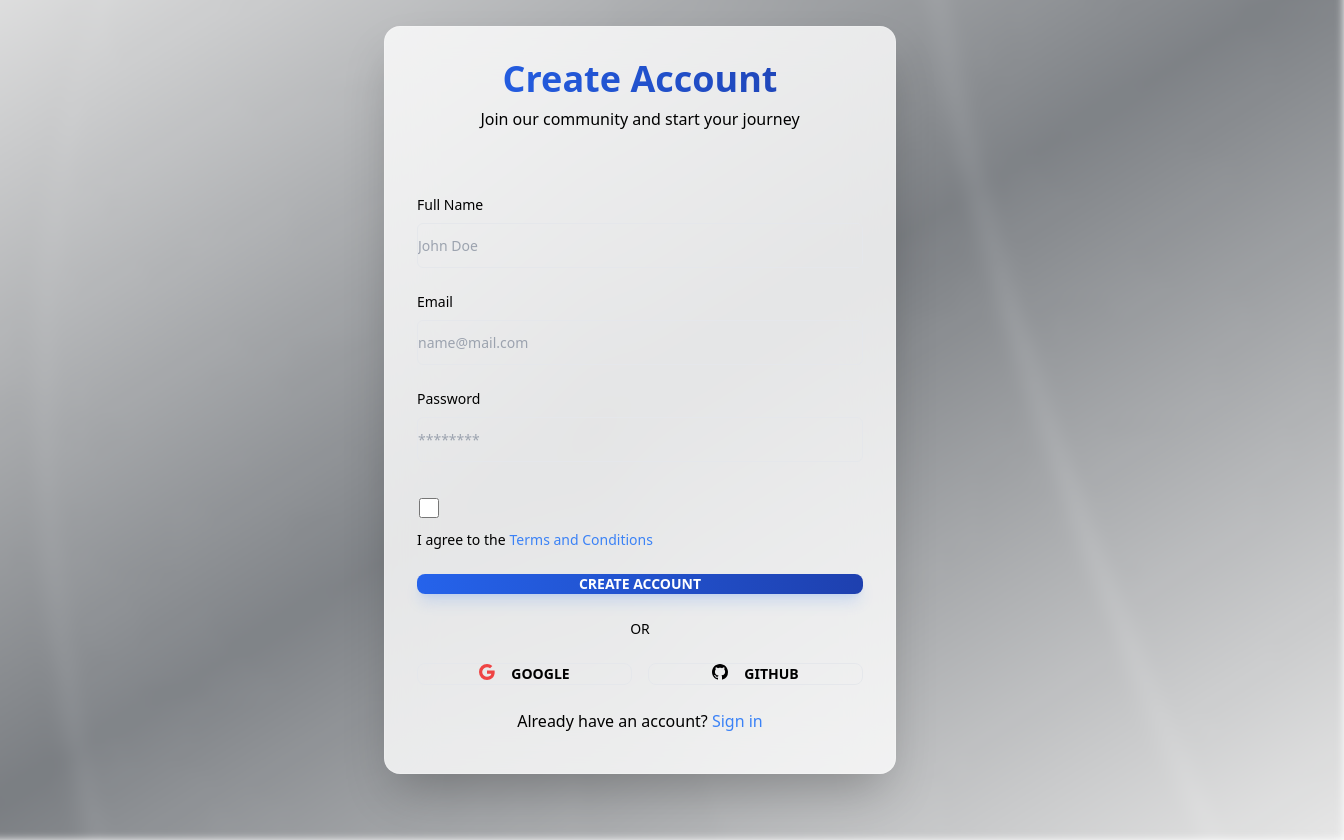
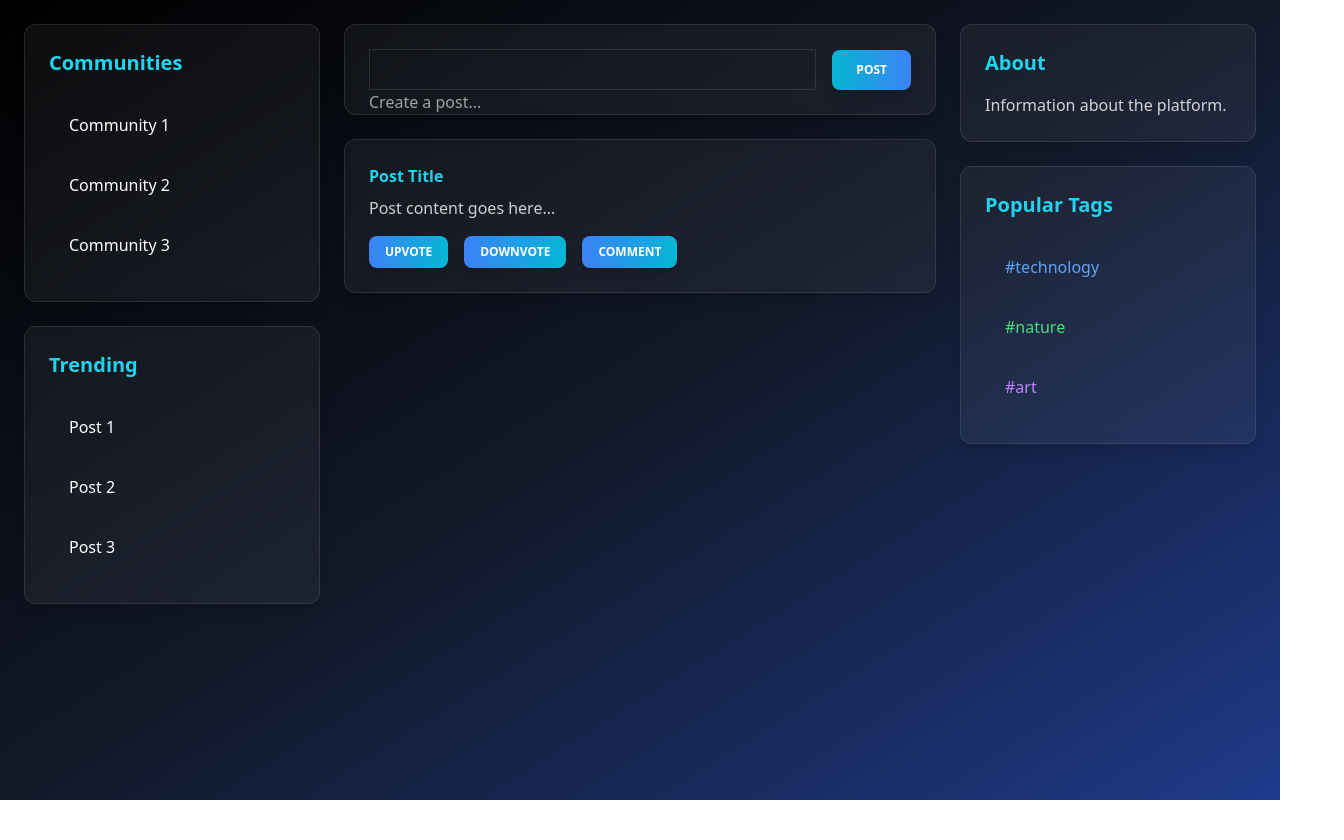
Before and after one commit to ArturUvarov/Atsiliepimu-projektas-, a React (Vite) app in the folder react-with-ts/: page /feed in a window 1280 px wide. Before the commit this address led to /auth/sign-up. Shown: the whole page, 1344 px wide, since content can reach past the window. After the commit the page ends 800 px from the top, so only its background shows below. Built offline with nearby package versions, Linux system fonts and the light colour scheme.

Commit message:
Added home page

```diff
--- a/react-with-ts/src/App.jsx
+++ b/react-with-ts/src/App.jsx
@@ -1,12 +1,14 @@
 import { Routes, Route, Navigate } from "react-router-dom";
 import { Dashboard, Auth } from "@/layouts";
+import { FeedMain } from "@/pages/feed";
 
 function App() {
   return (
     <Routes>
       <Route path="/dashboard/*" element={<Dashboard />} />
       <Route path="/auth/*" element={<Auth />} />
-      <Route path="*" element={<Navigate to="/auth/sign-up" replace />} />
+      <Route path="/feed" element={<FeedMain />} />
+      <Route path="*" element={<Navigate to="/feed" replace />} />
     </Routes>
   );
 }
--- a/react-with-ts/src/pages/feed/FeedMain.jsx
+++ b/react-with-ts/src/pages/feed/FeedMain.jsx
@@ -0,0 +1,140 @@
+import React from 'react';
+import {
+    Card,
+    CardBody,
+    Typography,
+    Input,
+    Button,
+    List,
+    ListItem,
+} from "@material-tailwind/react";
+
+const FeedMain = () => {
+    return (
+        <div className="flex flex-col lg:flex-row gap-6 p-6 bg-gradient-to-br from-black via-gray-900 to-blue-900 min-h-screen animate-gradient-x">
+            {/* Sidebar */}
+            <aside className="w-full lg:w-1/4 space-y-6 animate-fade-in">
+                <Card className="transform transition-all duration-300 hover:scale-102 bg-white/5 backdrop-blur-sm border border-white/10 hover:border-cyan-500/30 shadow-lg hover:shadow-cyan-500/20">
+                    <CardBody>
+                        <Typography variant="h5" className="mb-4 text-cyan-400 font-bold">
+                            Communities
+                        </Typography>
+                        <List className="space-y-2">
+                            <ListItem className="text-white hover:text-cyan-400 transition-all duration-300 hover:translate-x-2">
+                                Community 1
+                            </ListItem>
+                            <ListItem className="text-white hover:text-cyan-400 transition-all duration-300 hover:translate-x-2">
+                                Community 2
+                            </ListItem>
+                            <ListItem className="text-white hover:text-cyan-400 transition-all duration-300 hover:translate-x-2">
+                                Community 3
+                            </ListItem>
+                        </List>
+                    </CardBody>
+                </Card>
+
+                <Card className="transform transition-all duration-300 hover:scale-102 bg-white/5 backdrop-blur-sm border border-white/10 hover:border-cyan-500/30 shadow-lg hover:shadow-cyan-500/20">
+                    <CardBody>
+                        <Typography variant="h5" className="mb-4 text-cyan-400 font-bold">
+                            Trending
+                        </Typography>
+                        <List className="space-y-2">
+                            <ListItem className="text-white hover:text-cyan-400 transition-all duration-300 hover:translate-x-2">
+                                Post 1
+                            </ListItem>
+                            <ListItem className="text-white hover:text-cyan-400 transition-all duration-300 hover:translate-x-2">
+                                Post 2
+                            </ListItem>
+                            <ListItem className="text-white hover:text-cyan-400 transition-all duration-300 hover:translate-x-2">
+                                Post 3
+                            </ListItem>
+                        </List>
+                    </CardBody>
+                </Card>
+            </aside>
+
+            {/* Main Feed */}
+            <main className="w-full lg:w-2/4 space-y-6 animate-fade-in delay-150">
+                <Card className="transform transition-all duration-300 hover:scale-102 bg-white/5 backdrop-blur-sm border border-white/10 hover:border-cyan-500/30 shadow-lg hover:shadow-cyan-500/20">
+                    <CardBody>
+                        <div className="flex items-center gap-4">
+                            <Input
+                                type="text"
+                                label="Create a post..."
+                                className="!border-white/10 text-white focus:!border-cyan-500"
+                                labelProps={{
+                                    className: "text-white/60"
+                                }}
+                            />
+                            <Button
+                                className="bg-gradient-to-r from-cyan-500 to-blue-500 hover:from-cyan-600 hover:to-blue-600 text-white transform transition-all duration-300 hover:scale-105 shadow-lg hover:shadow-cyan-500/40"
+                            >
+                                Post
+                            </Button>
+                        </div>
+                    </CardBody>
+                </Card>
+
+                <Card className="transform transition-all duration-300 hover:scale-102 bg-white/5 backdrop-blur-sm border border-white/10 hover:border-cyan-500/30 shadow-lg hover:shadow-cyan-500/20">
+                    <CardBody>
+                        <Typography variant="h6" className="mb-2 text-cyan-400 font-bold">
+                            Post Title
+                        </Typography>
+                        <Typography className="mb-4 text-white/80">
+                            Post content goes here...
+                        </Typography>
+                        <div className="flex gap-4">
+                            <Button
+                                size="sm"
+                                className="bg-gradient-to-r from-blue-500 to-cyan-500 hover:from-blue-600 hover:to-cyan-600 transform transition-all duration-300 hover:scale-105 shadow-lg hover:shadow-blue-500/40"
+                            >
+                                Upvote
+                            </Button>
+                            <Button
+                                size="sm"
+                                className="bg-gradient-to-r from-blue-500 to-cyan-500 hover:from-blue-600 hover:to-cyan-600 transform transition-all duration-300 hover:scale-105 shadow-lg hover:shadow-blue-500/40"
+                            >
+                                Downvote
+                            </Button>
+                            <Button
+                                size="sm"
+                                className="bg-gradient-to-r from-blue-500 to-cyan-500 hover:from-blue-600 hover:to-cyan-600 transform transition-all duration-300 hover:scale-105 shadow-lg hover:shadow-blue-500/40"
+                            >
+                                Comment
+                            </Button>
+                        </div>
+                    </CardBody>
+                </Card>
+            </main>
+
+            {/* Right Sidebar */}
+            <aside className="w-full lg:w-1/4 space-y-6 animate-fade-in delay-300">
+                <Card className="transform transition-all duration-300 hover:scale-102 bg-white/5 backdrop-blur-sm border border-white/10 hover:border-cyan-500/30 shadow-lg hover:shadow-cyan-500/20">
+                    <CardBody>
+                        <Typography variant="h5" className="mb-4 text-cyan-400 font-bold">
+                            About
+                        </Typography>
+                        <Typography className="text-white/80">
+                            Information about the platform.
+                        </Typography>
+                    </CardBody>
+                </Card>
+
+                <Card className="transform transition-all duration-300 hover:scale-102 bg-white/5 backdrop-blur-sm border border-white/10 hover:border-cyan-500/30 shadow-lg hover:shadow-cyan-500/20">
+                    <CardBody>
+                        <Typography variant="h5" className="mb-4 text-cyan-400 font-bold">
+                            Popular Tags
+                        </Typography>
+                        <List className="space-y-2">
+                            <ListItem className="text-blue-400 hover:text-blue-300 transition-all duration-300 hover:translate-x-2">#technology</ListItem>
+                            <ListItem className="text-green-400 hover:text-green-300 transition-all duration-300 hover:translate-x-2">#nature</ListItem>
+                            <ListItem className="text-purple-400 hover:text-purple-300 transition-all duration-300 hover:translate-x-2">#art</ListItem>
+                        </List>
+                    </CardBody>
+                </Card>
+            </aside>
+        </div>
+    );
+};
+
+export default FeedMain;
--- a/react-with-ts/src/pages/feed/index.js
+++ b/react-with-ts/src/pages/feed/index.js
@@ -1 +1 @@
-export * from './Feed';
+export { default as FeedMain } from "./FeedMain";
--- a/react-with-ts/src/routes.jsx
+++ b/react-with-ts/src/routes.jsx
@@ -3,12 +3,24 @@ import { Profile} from "@/pages/dashboard";
 import { SignIn, SignUp } from "@/pages/auth";
 import { User } from "@/pages/user";
 import {ChatGpt} from "@/pages/chatgpt";
+import { FeedMain } from "@/pages/feed";
 
 const icon = {
   className: "w-5 h-5 text-inherit",
 };
 
 export const routes = [
+  {
+    layout: "feed",
+    pages: [
+      {
+        icon: <UserCircleIcon {...icon} />,
+        name: "feed",
+        path: "/feed",
+        element: <FeedMain />,
+      },
+    ],
+  },
   {
     layout: "dashboard",
     pages: [
```
